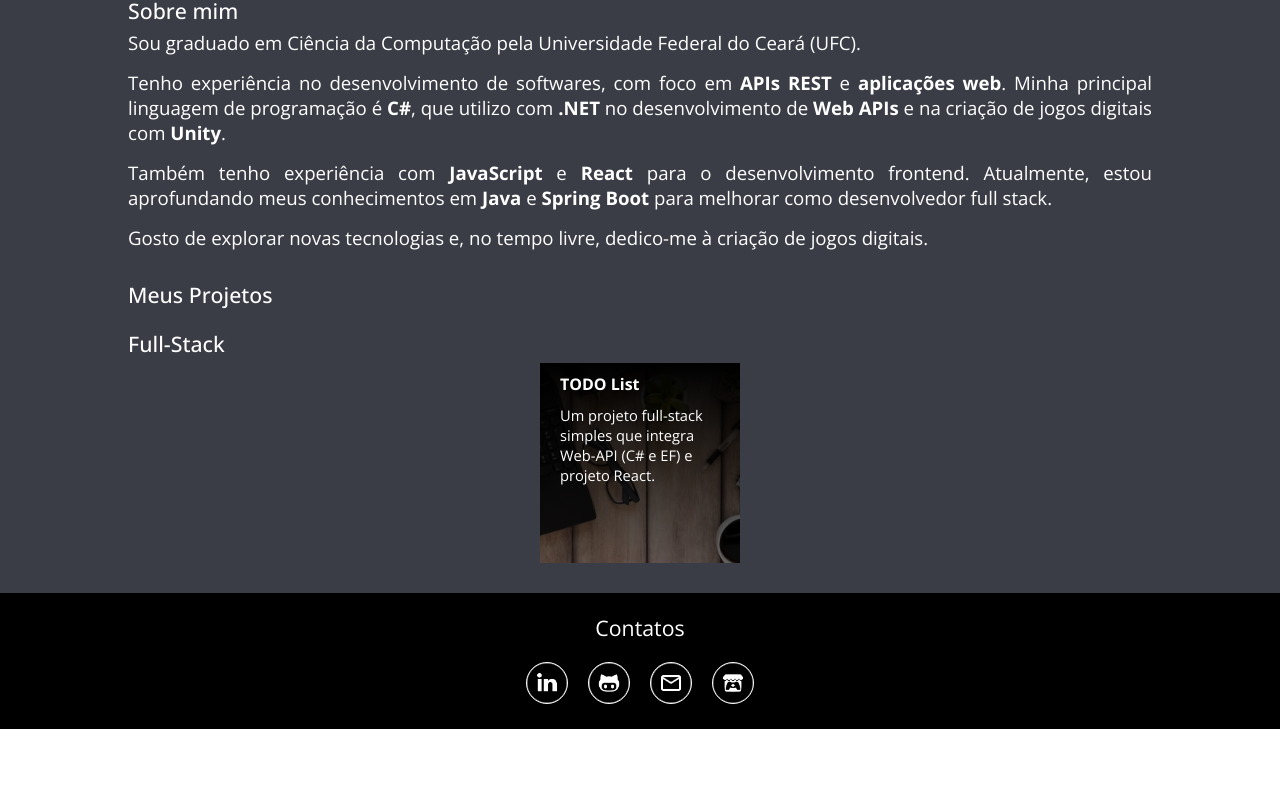
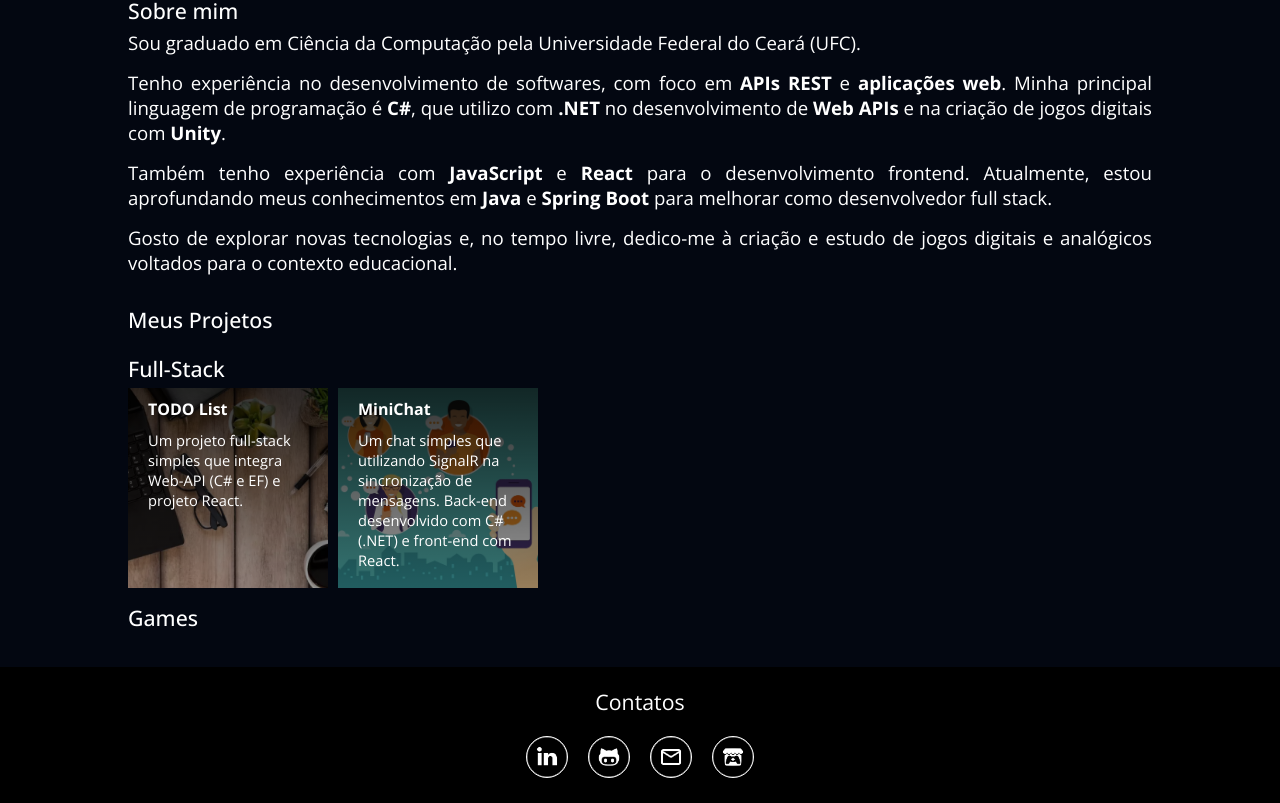
Before and after one commit to wesleysotnas64/meu-portfolio-dev, a React (Vite) app: page / in a window 1280 px wide. Shown: the part 495-1298 px from the top of the page. Before the commit the page ends 1224 px from the top, so only its background shows below. Built offline with nearby package versions, Linux system fonts and the light colour scheme.

Commit message:
feat: Add ProjectGridFullStack and redirect to repositories;

```diff
--- a/src/components/aboutMe/AboutMe.jsx
+++ b/src/components/aboutMe/AboutMe.jsx
@@ -14,7 +14,7 @@ function AboutMe() {
                     Também tenho experiência com <strong>JavaScript</strong> e <strong>React</strong> para o desenvolvimento frontend. Atualmente, estou aprofundando meus conhecimentos em <strong>Java</strong> e <strong>Spring Boot</strong> para melhorar como desenvolvedor full stack.
                 </p>
                 <p>
-                    Gosto de explorar novas tecnologias e, no tempo livre, dedico-me à criação de jogos digitais.
+                    Gosto de explorar novas tecnologias e, no tempo livre, dedico-me à criação e estudo de jogos digitais e analógicos voltados para o contexto educacional.
                 </p>
             </MainDiv>
         </>
--- a/src/components/projectCard/ProjectCard.jsx
+++ b/src/components/projectCard/ProjectCard.jsx
@@ -1,8 +1,15 @@
 import { MainDiv } from "./ProjetcCard.style";
 
-function ProjectCard({ title, description, backgroundImage }) {
+function ProjectCard({ title, description, backgroundImage, projectLink }) {
+
+    const handleClick = () => {
+        if(projectLink) {
+            window.open(projectLink, "_blank");
+        }
+    }
+
     return (
-        <MainDiv backgroundImage={backgroundImage}>
+        <MainDiv backgroundImage={backgroundImage} onClick={handleClick}>
             <h3>{title}</h3>
             <p>{description}</p>
         </MainDiv>
--- a/src/components/projectCard/ProjetcCard.style.js
+++ b/src/components/projectCard/ProjetcCard.style.js
@@ -3,7 +3,7 @@ import styled from "styled-components";
 export const MainDiv = styled.div`
     background: ${({ backgroundImage }) =>
         backgroundImage
-            ? `linear-gradient(rgba(0, 0, 0, 1), rgba(0, 0, 0, 0.6)), url(${backgroundImage})`
+            ? `linear-gradient(rgba(0, 0, 0, 0.8), rgba(0, 0, 0, 0.4)), url(${backgroundImage})`
             : `rgb(0, 105, 119)`};
     background-size: cover;
     background-position: center;
@@ -28,8 +28,8 @@ export const MainDiv = styled.div`
 
         background: ${({ backgroundImage }) =>
         backgroundImage
-            ? `linear-gradient(rgba(0, 0, 0, 0.9), rgba(0, 0, 0, 0.7)), url(${backgroundImage})`
-            : `rgb(0, 105, 119)`};
+        ? `linear-gradient(rgba(0, 0, 0, 0.7), rgba(0, 0, 0, 0.2)), url(${backgroundImage})`
+        : `rgb(0, 105, 119)`};
         background-size: cover;
         background-position: center;
     }
--- a/src/components/projectGrid/ProjectGrid.jsx
+++ /dev/null
@@ -1,11 +0,0 @@
-import { GridContainer } from "./ProjectGrid.style";
-
-function ProjectGrid({ children }) {
-    return (
-        <GridContainer>
-            {children}
-        </GridContainer>
-    );
-}
-
-export default ProjectGrid;
--- /dev/null
+++ b/src/components/projectGridFullStack/ProjectGridFullStack.jsx
@@ -0,0 +1,26 @@
+import ProjectCard from "../projectCard/ProjectCard";
+import { GridContainer } from "./ProjectGridFullStack.style";
+import deskImage from "../../assets/img/desk.jpg";
+import chatImage from "../../assets/img/chat.jpg";
+
+function ProjectGridFullStack() {
+    return (
+        <GridContainer>
+            <ProjectCard
+                title="TODO List"
+                description="Um projeto full-stack simples que integra Web-API (C# e EF) e projeto React."
+                backgroundImage={deskImage}
+                projectLink="https://github.com/wesleysotnas64/todo-web-portfolio"
+            />
+            <ProjectCard
+                title="MiniChat"
+                description="Um chat simples que utilizando SignalR na sincronização de mensagens. Back-end desenvolvido com C# (.NET) e front-end com React."
+                backgroundImage={chatImage}
+                projectLink="https://github.com/wesleysotnas64/minichat-web-portfolio"
+            />
+
+        </GridContainer>
+    );
+}
+
+export default ProjectGridFullStack;
--- a/src/components/projectGrid/ProjectGrid.style.js
+++ b/src/components/projectGridFullStack/ProjectGridFullStack.style.js
@@ -3,12 +3,13 @@ import styled from "styled-components";
 export const GridContainer = styled.div`
     display: grid;
     justify-items: center;
-    gap: 10px;
 
     grid-template-columns: repeat(
         auto-fit,
-        minmax(200px, 1fr)
+        minmax(200px, 200px)
     );
+    gap: 10px;
 
     width: 80%;
+    margin: 0 auto;
 `;
--- a/src/pages/landscapeLayout/LandscapeLayout.jsx
+++ b/src/pages/landscapeLayout/LandscapeLayout.jsx
@@ -2,12 +2,10 @@ import HeaderPage from "../../components/header/HeaderPage";
 import FooterPage from "../../components/footer/FooterPage";
 import AboutMe from "../../components/aboutMe/AboutMe";
 import ProfileInfo from "../../components/profileInfo/ProfileInfo";
-import ProjectCard from "../../components/projectCard/ProjectCard";
 import SectionTitle from "../../components/sectionTitle/SectionTitle";
-import ProjectGrid from "../../components/projectGrid/ProjectGrid";
+import ProjectGridFullStack from "../../components/projectGridFullStack/ProjectGridFullStack";
 
 import profileImage from "../../assets/img/profile.png"
-import deskImage from "../../assets/img/desk.jpg"
 
 import { PageContainer, ProfileBackground, ProfileImage } from "./LandscapeLayout.style";
 
@@ -17,7 +15,6 @@ function LandscapeLayout() {
             <PageContainer>
                 <HeaderPage />
                 <ProfileBackground />
-
 
                 <ProfileImage
                     src={profileImage}
@@ -31,13 +28,9 @@ function LandscapeLayout() {
 
                 <SectionTitle title="Meus Projetos"/>
                 <SectionTitle title="Full-Stack"/>
-                <ProjectGrid>
-                    <ProjectCard
-                        title="TODO List"
-                        description="Um projeto full-stack simples que integra Web-API (C# e EF) e projeto React."
-                        backgroundImage={deskImage}
-                    />
-                </ProjectGrid>
+                <ProjectGridFullStack />
+
+                <SectionTitle title="Games"/>
 
                 <FooterPage />
 
--- a/src/pages/landscapeLayout/LandscapeLayout.style.js
+++ b/src/pages/landscapeLayout/LandscapeLayout.style.js
@@ -2,7 +2,7 @@ import styled from "styled-components"
 import backgroundImage from "../../assets/img/background.jpg";
 
 export const PageContainer = styled.div`
-    background: rgb(58, 61, 70);
+    background:rgb(3, 7, 17);
     width: 100vw;
     display: flex;
     flex-direction: column;
@@ -17,7 +17,7 @@ export const PageContainer = styled.div`
 
 export const ProfileBackground = styled.div`
     background:
-        linear-gradient(rgba(9, 95, 182, 0.5), rgba(58, 61, 70, 1)),
+        linear-gradient(rgba(9, 95, 182, 0.5), rgba(3, 7, 17, 1)),
         url(${backgroundImage});
     background-size: cover;
     background-position: center;
@@ -30,7 +30,7 @@ export const ProfileImage = styled.img`
     height: auto;
     width: 300px;
     border-radius: 50%;
-    border: 10px solid rgb(58, 61, 70);
+    border: 10px solid rgb(3, 7, 17);
     margin-top: -250px;
     z-index: 2;
 `;
--- a/src/pages/portraitLayout/PortraitLayout.jsx
+++ b/src/pages/portraitLayout/PortraitLayout.jsx
@@ -5,7 +5,7 @@ import AboutMe from "../../components/aboutMe/AboutMe";
 import ProfileInfo from "../../components/profileInfo/ProfileInfo";
 import ProjectCard from "../../components/projectCard/ProjectCard";
 import SectionTitle from "../../components/sectionTitle/SectionTitle";
-import ProjectGrid from "../../components/projectGrid/ProjectGrid";
+import ProjectGridFullStack from "../../components/projectGridFullStack/ProjectGridFullStack";
 
 import profileImage from "../../assets/img/profile.png"
 import deskImage from "../../assets/img/desk.jpg"
@@ -32,13 +32,7 @@ function PortraitLayout() {
 
                 <SectionTitle title="Meus Projetos"/>
                 <SectionTitle title="Full-Stack"/>
-                <ProjectGrid>
-                    <ProjectCard
-                        title="TODO List"
-                        description="Um projeto full-stack simples que integra Web-API (C# e EF) e projeto React."
-                        backgroundImage={deskImage}
-                    />
-                </ProjectGrid>
+                <ProjectGridFullStack />
 
                 <FooterPage />
 
--- a/src/pages/portraitLayout/PortraitLayout.style.js
+++ b/src/pages/portraitLayout/PortraitLayout.style.js
@@ -2,7 +2,7 @@ import styled from "styled-components"
 import backgroundImage from "../../assets/img/background.jpg";
 
 export const PageContainer = styled.div`
-    background: rgb(58, 61, 70);
+    background: rgb(3,7,17);
     width: 100vw;
     display: flex;
     flex-direction: column;
@@ -17,7 +17,7 @@ export const PageContainer = styled.div`
 
 export const ProfileBackground = styled.div`
     background:
-        linear-gradient(rgba(9, 95, 182, 0.5), rgba(58, 61, 70, 1)),
+        linear-gradient(rgba(9, 95, 182, 0.5), rgba(3,7,17, 1)),
         url(${backgroundImage});
     background-size: cover;
     background-position: center;
@@ -30,7 +30,7 @@ export const ProfileImage = styled.img`
     height: auto;
     width: 300px;
     border-radius: 50%;
-    border: 10px solid rgb(58, 61, 70);
+    border: 10px solid rgb(3,7,17);
     margin-top: -250px;
     z-index: 2;
 `;
```
Also changed, not shown: src/assets/img/chat.jpg (added).
